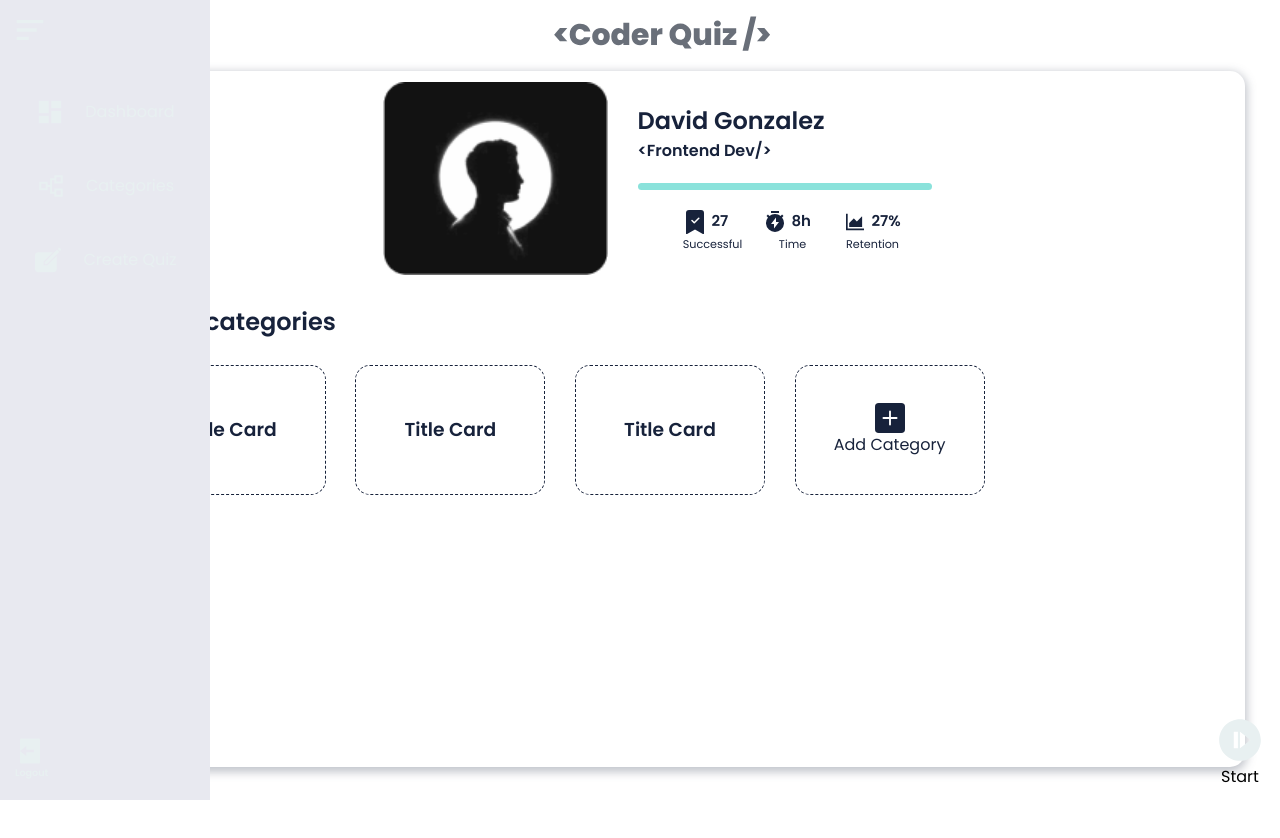
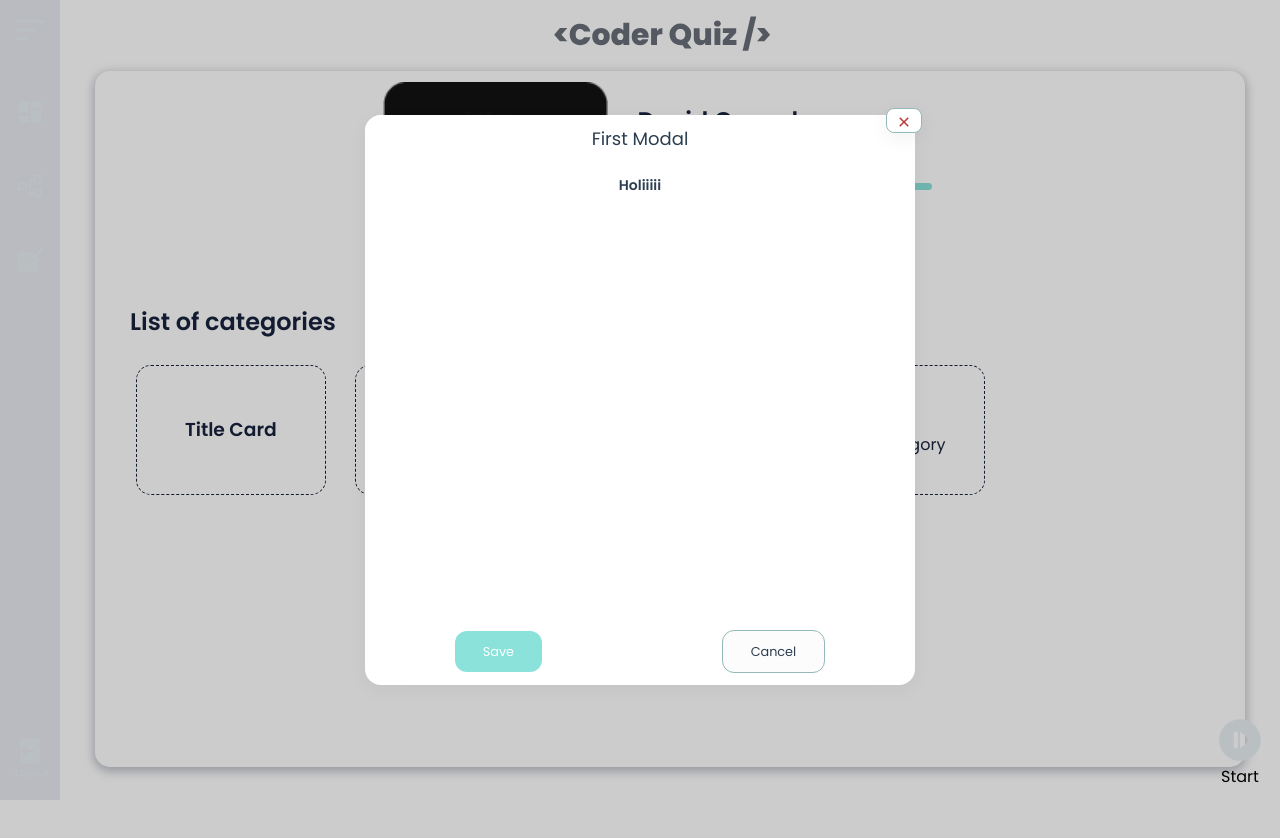
Before and after one commit to DavidDevJs/coder-quizz, a React (Create React App) app: page / in a window 1280 px wide. Both pictures are taken after a click on the button "Add Category". Shown: the top 838 px of the page. Before the commit the page ends 800 px from the top, so only its background shows below. Built offline with nearby package versions, Linux system fonts and the light colour scheme.

Commit message:
Add Modal component

```diff
--- /dev/null
+++ b/src/components/Modal/Modal.tsx
@@ -0,0 +1,39 @@
+import { RiCloseLine } from "react-icons/ri";
+import "./modal.css";
+
+interface ModalProps {
+  children: React.ReactNode;
+  setIsOpen: (boolean: boolean) => void;
+  title: string;
+}
+
+const Modal = ({ children, setIsOpen, title }: ModalProps) => {
+  return (
+    <>
+      <div className="darkBG" onClick={() => setIsOpen(false)} />
+      <div className="centered">
+        <div className="modal">
+          <div className="modalHeader">
+            <h5 className="heading">{title}</h5>
+          </div>
+          <button className="closeBtn" onClick={() => setIsOpen(false)}>
+            <RiCloseLine style={{ marginBottom: "-3px" }} />
+          </button>
+          <div className="modalContent">{children}</div>
+          <div className="modalActions">
+            <div className="actionsContainer">
+              <button className="saveBtn" onClick={() => setIsOpen(false)}>
+                Save
+              </button>
+              <button className="cancelBtn" onClick={() => setIsOpen(false)}>
+                Cancel
+              </button>
+            </div>
+          </div>
+        </div>
+      </div>
+    </>
+  );
+};
+
+export { Modal };
--- /dev/null
+++ b/src/components/Modal/modal.css
@@ -0,0 +1,132 @@
+.darkBG {
+  background-color: rgba(0, 0, 0, 0.2);
+  width: 100vw;
+  height: 200vh;
+  z-index: 0;
+  top: 50%;
+  left: 50%;
+  transform: translate(-50%, -50%);
+  position: absolute;
+}
+
+.centered {
+  position: fixed;
+  top: 50%;
+  left: 50%;
+  transform: translate(-50%, -50%);
+}
+
+.modal {
+  width: 305px;
+  height: 570px;
+  background: white;
+  color: white;
+  z-index: 10;
+  border-radius: 16px;
+  box-shadow: 0 5px 20px 0 rgba(0, 0, 0, 0.04);
+}
+
+.modalHeader {
+  height: 50px;
+  background: white;
+  overflow: hidden;
+  border-top-left-radius: 16px;
+  border-top-right-radius: 16px;
+}
+
+.heading {
+  margin: 0;
+  padding: 10px;
+  color: #2c3e50;
+  font-weight: 500;
+  font-size: 18px;
+  text-align: center;
+}
+
+.modalContent {
+  padding: 10px;
+  font-size: 14px;
+  color: #2c3e50;
+  text-align: center;
+}
+
+.modalActions {
+  position: absolute;
+  bottom: 2px;
+  margin-bottom: 10px;
+  width: 100%;
+}
+
+.actionsContainer {
+  display: flex;
+  justify-content: space-around;
+  align-items: center;
+}
+
+.closeBtn {
+  cursor: pointer;
+  font-weight: 500;
+  padding: 4px 8px;
+  border-radius: 8px;
+  border: 1px solid rgb(149, 184, 185);
+  font-size: 18px;
+  color: #b93838;
+  background: white;
+  transition: all 0.25s ease;
+  box-shadow: 0 5px 20px 0 rgba(0, 0, 0, 0.06);
+  position: absolute;
+  right: 0;
+  top: 0;
+  align-self: flex-end;
+  margin-top: -7px;
+  margin-right: -7px;
+}
+
+.closeBtn:hover {
+  box-shadow: 0 5px 20px 0 rgba(0, 0, 0, 0.04);
+  transform: translate(-4px, 4px);
+}
+
+.saveBtn {
+  margin-top: 10px;
+  cursor: pointer;
+  font-weight: 500;
+  padding: 11px 28px;
+  border-radius: 12px;
+  font-size: 0.8rem;
+  border: none;
+  color: #fff;
+  background: #8ae2db;
+  transition: all 0.25s ease;
+}
+
+.saveBtn:hover {
+  box-shadow: 0 10px 20px -10px rgba(70, 98, 121, 0.6);
+  transform: translateY(-5px);
+  background: #3eb8ff;
+}
+
+.cancelBtn {
+  margin-top: 10px;
+  cursor: pointer;
+  font-weight: 500;
+  padding: 11px 28px;
+  border-radius: 12px;
+  font-size: 0.8rem;
+  border: 1px solid rgb(149, 184, 185);
+  color: #2c3e50;
+  background: #fcfcfc;
+  transition: all 0.25s ease;
+}
+
+.cancelBtn:hover {
+  box-shadow: none;
+  transform: none;
+  background: whitesmoke;
+}
+
+@media screen and (min-width: 610px) {
+  .modal {
+    width: 550px;
+  }
+}
--- a/src/components/views/dashboard/categoriesUser/CreateCategory.tsx
+++ b/src/components/views/dashboard/categoriesUser/CreateCategory.tsx
@@ -1,13 +1,23 @@
+import { useState } from "react";
 import { BsPlusSquareFill } from "react-icons/bs";
+import { Modal } from "../../../Modal/Modal";
 
 import "./categoriesDashboard.css";
 
 const CreateCategory = () => {
+  const [isOpen, setIsOpen] = useState(false);
   return (
-    <button className="add-category">
-      <BsPlusSquareFill className="add-category--icon" />
-      <span>Add Category</span>
-    </button>
+    <>
+      <button className="add-category" onClick={() => setIsOpen(true)}>
+        <BsPlusSquareFill className="add-category--icon" />
+        <span>Add Category</span>
+      </button>
+      {isOpen && (
+        <Modal setIsOpen={setIsOpen} title="First Modal">
+          <h1>Holiiiii</h1>
+        </Modal>
+      )}
+    </>
   );
 };
 
```
